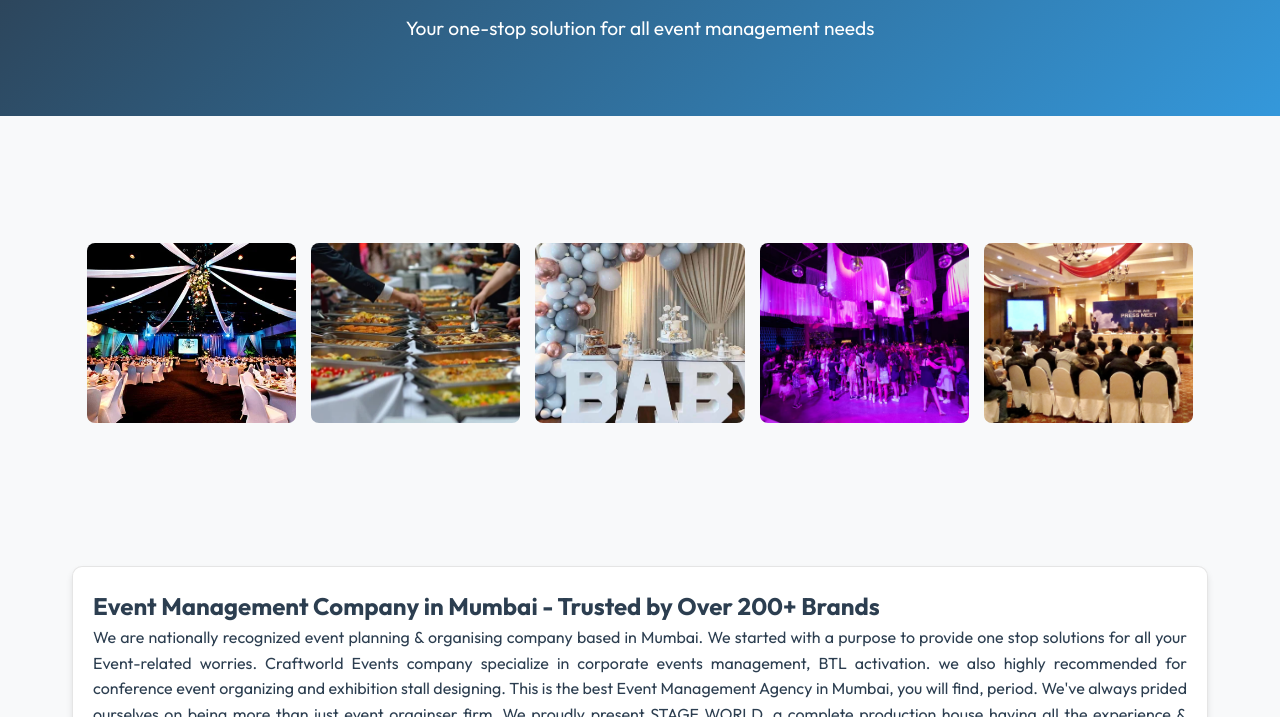
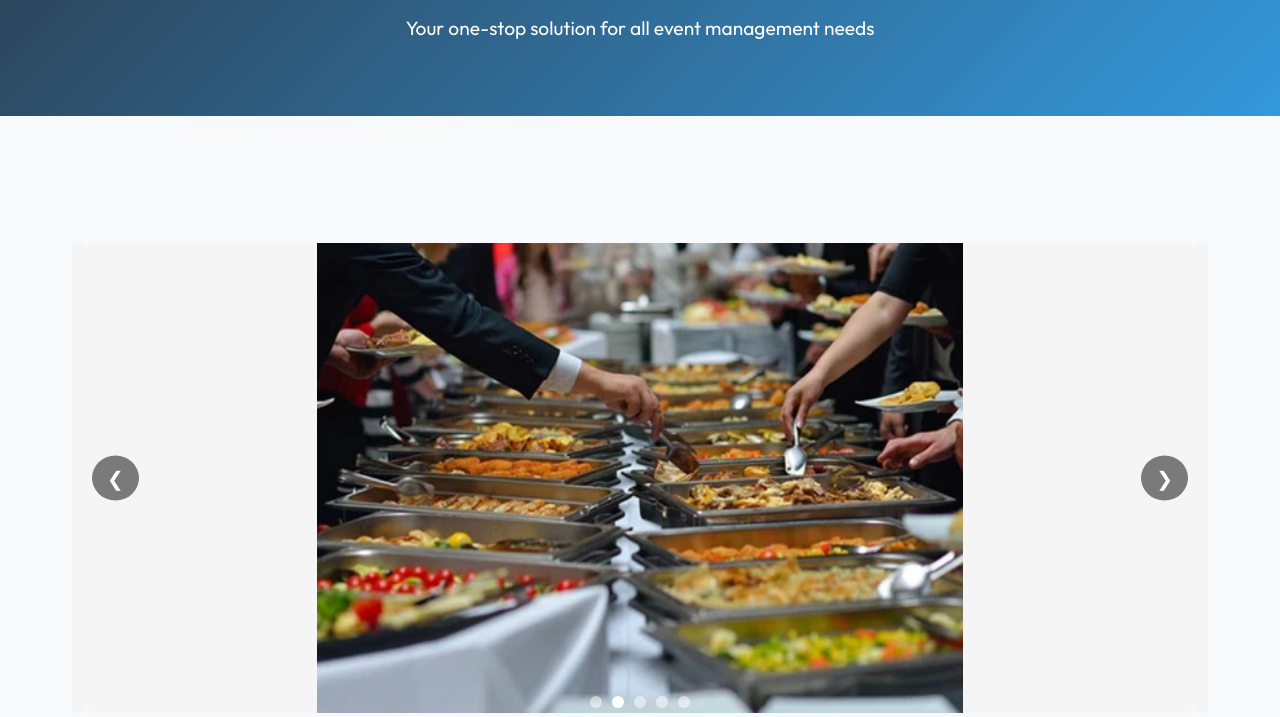
Before and after one commit to EventraOMS/Eventra, a website: page home.html in a window 1280 px wide. Shown: the part 235-952 px from the top of the page. Drawn offline with Linux system fonts and the light colour scheme.

Commit message:
added carousel

```diff
--- a/home.html
+++ b/home.html
@@ -73,24 +73,64 @@
             display: block;
         }
         .carousel {
+            position: relative;
             max-width: 1200px;
             margin: 0 auto;
             padding: 15px;
+            overflow: hidden;
+            height: 500px;
         }
         .carousel-track {
-            display: grid;
-            grid-template-columns: repeat(auto-fit, minmax(200px, 1fr));
-            gap: 15px;
-            padding: 0;
+            display: flex;
+            transition: transform 0.5s ease-in-out;
+            height: 100%;
         }
         .carousel-track img {
-            width: 100%;
-            height: 180px;
-            object-fit: cover;
+            min-width: 100%;
+            height: 100%;
+            object-fit: contain;
             border-radius: 8px;
+            background-color: #f5f5f5;
         }
-        .nav-btn {
-            display: none;
+        .carousel-btn {
+            position: absolute;
+            top: 50%;
+            transform: translateY(-50%);
+            background: rgba(0, 0, 0, 0.5);
+            color: white;
+            border: none;
+            padding: 10px 15px;
+            cursor: pointer;
+            border-radius: 50%;
+            font-size: 20px;
+            z-index: 10;
+        }
+        .carousel-btn:hover {
+            background: rgba(0, 0, 0, 0.8);
+        }
+        .prev-btn {
+            left: 20px;
+        }
+        .next-btn {
+            right: 20px;
+        }
+        .carousel-dots {
+            position: absolute;
+            bottom: 20px;
+            left: 50%;
+            transform: translateX(-50%);
+            display: flex;
+            gap: 10px;
+        }
+        .dot {
+            width: 12px;
+            height: 12px;
+            background: rgba(255, 255, 255, 0.5);
+            border-radius: 50%;
+            cursor: pointer;
+        }
+        .dot.active {
+            background: white;
         }
         /* Text alignment styles */
         .hero {
@@ -170,6 +210,7 @@
 
     <section class="section">
         <div class="carousel">
+            <button class="carousel-btn prev-btn">❮</button>
             <div class="carousel-track">
                 <img src="./images/event1.webp" alt="Event 1">
                 <img src="./images/event2.webp" alt="Event 2">
@@ -177,6 +218,8 @@
                 <img src="./images/event5.avif" alt="Event 4">
                 <img src="./images/event3.jpg" alt="Event 5">
             </div>
+            <button class="carousel-btn next-btn">❯</button>
+            <div class="carousel-dots"></div>
         </div>
     </section>
 
@@ -267,7 +310,62 @@
 
     <script src="script.js"></script>
     <script>
-        // Remove carousel functionality
+        document.addEventListener('DOMContentLoaded', function() {
+            const track = document.querySelector('.carousel-track');
+            const images = document.querySelectorAll('.carousel-track img');
+            const prevBtn = document.querySelector('.prev-btn');
+            const nextBtn = document.querySelector('.next-btn');
+            const dotsContainer = document.querySelector('.carousel-dots');
+
+            let currentIndex = 0;
+            const totalImages = images.length;
+
+            // Create dots
+            images.forEach((_, index) => {
+                const dot = document.createElement('div');
+                dot.classList.add('dot');
+                if (index === 0) dot.classList.add('active');
+                dot.addEventListener('click', () => goToSlide(index));
+                dotsContainer.appendChild(dot);
+            });
+
+            const dots = document.querySelectorAll('.dot');
+
+            function updateCarousel() {
+                track.style.transform = `translateX(-${currentIndex * 100}%)`;
+                dots.forEach((dot, index) => {
+                    dot.classList.toggle('active', index === currentIndex);
+                });
+            }
+
+            function goToSlide(index) {
+                currentIndex = index;
+                updateCarousel();
+            }
+
+            function nextSlide() {
+                currentIndex = (currentIndex + 1) % totalImages;
+                updateCarousel();
+            }
+
+            function prevSlide() {
+                currentIndex = (currentIndex - 1 + totalImages) % totalImages;
+                updateCarousel();
+            }
+
+            // Add event listeners
+            nextBtn.addEventListener('click', nextSlide);
+            prevBtn.addEventListener('click', prevSlide);
+
+            // Auto-advance slides every 5 seconds
+            setInterval(nextSlide, 5000);
+
+            // Add keyboard navigation
+            document.addEventListener('keydown', (e) => {
+                if (e.key === 'ArrowRight') nextSlide();
+                if (e.key === 'ArrowLeft') prevSlide();
+            });
+        });
     </script>
 </body>
 </html>
```
